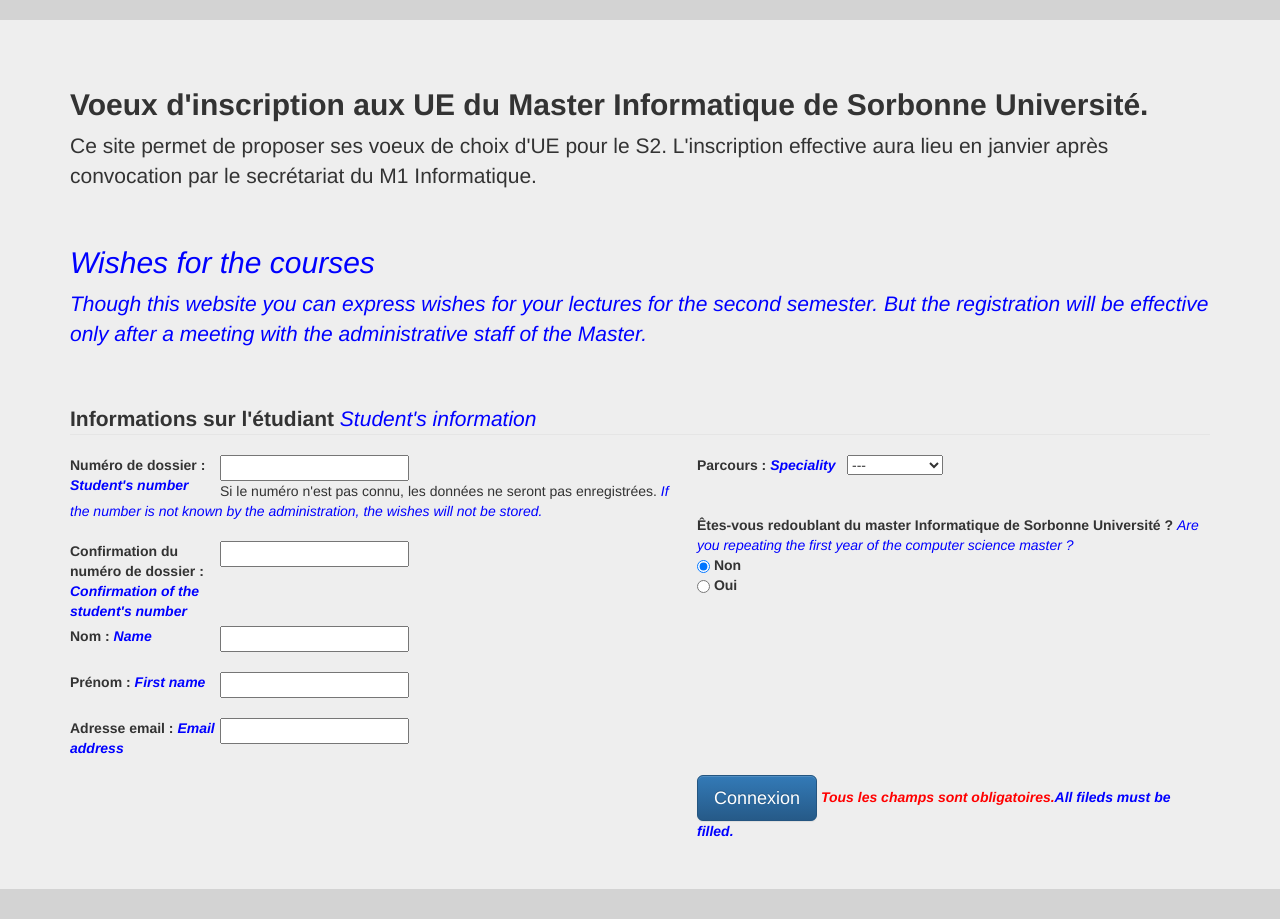
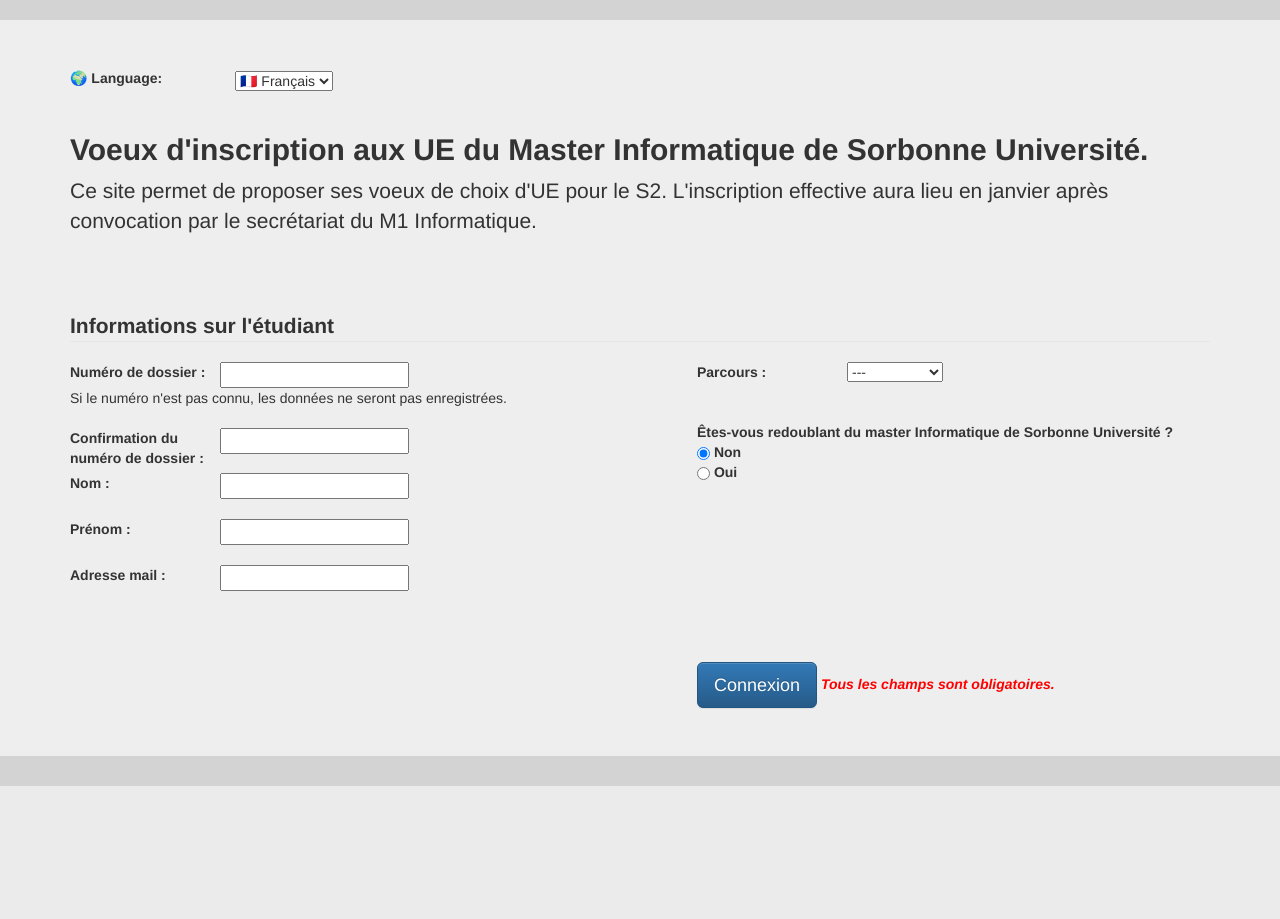
Before and after one commit to TiantianTitan/projet_gpstl, a PHP site: page /index_site_ouvert.php in a window 1280 px wide. Shown: the part 51-970 px from the top of the page. After the commit the page ends 837 px from the top, so only its background shows below. Run offline with PHP 8.4, Linux system fonts and the light colour scheme.

Commit message:
traduction index

```diff
--- a/Site_web_voeux/index_site_ouvert.php
+++ b/Site_web_voeux/index_site_ouvert.php
@@ -41,7 +41,16 @@ require_once ('semestre.php');
             <!-- Main jumbotron for a primary marketing message or call to action -->
     <div class="jumbotron">
       <div class="container">
-        <h2><b>Voeux d'inscription aux UE du Master Informatique de Sorbonne Universit&eacute;.</b></h2>
+      <div id="language-selector" style="display: flex; align-items: center; gap: 5px;">
+        <label for="language" style="margin-right: 10px;">🌍 Language:</label>
+        <select id="language" onchange="changeLanguage()">
+            <option value="fr" selected>🇫🇷 Français</option>
+            <option value="en">🇬🇧 English</option>
+        </select>
+      </div>
+      </br>
+      <h1 class="text" data-translate-key="welcome"></h1>
+        <h2><b data-translate-key="voeux">Voeux d'inscription aux UE du Master Informatique de Sorbonne Universit&eacute;.</b></h2>
 
 <!--
         <p>Ce site permet de proposer ses voeux de choix d'UE pour le S1.
@@ -53,12 +62,12 @@ require_once ('semestre.php');
         <br/><br/>
  -->
 
-        <p>Ce site permet de proposer ses voeux de choix d'UE pour le S2.
+        <p data-translate-key="description">Ce site permet de proposer ses voeux de choix d'UE pour le S2.
         L'inscription effective aura lieu en janvier apr&egrave;s convocation par le secr&eacute;tariat du M1 Informatique.</p>
         <br/>
-         <h2><i><span style="color:#0000FF">Wishes for the courses</span></i></h2>
+         <!-- <h2><i><span style="color:#0000FF">Wishes for the courses</span></i></h2>
         <p><i><span style="color:#0000FF">Though this website you can express wishes for your lectures for the second semester.
-        But the registration will be effective only after a meeting with the administrative staff of the Master.</span></i></p>
+        But the registration will be effective only after a meeting with the administrative staff of the Master.</span></i></p> -->
         <br/><br/>
 
         <div id="div_formI" class="form-inline" role="form" style="width:100%;">
@@ -71,12 +80,16 @@ require_once ('semestre.php');
 
 
 
-                <legend><b>Informations sur l'&eacute;tudiant</b> <i><span style="color:#0000FF">Student's information</span></i></legend>
+                <legend><b data-translate-key="info">Informations sur l'&eacute;tudiant</b>
+                        <!-- <i><span style="color:#0000FF">Student's information</span></i> -->
+                </legend>
 
 
             <div style="display:inline-block;float:left;width:54%;">
                     <div class="form-group">
-                    <label>Num&eacute;ro de dossier : <i><span style="color:#0000FF">Student's number</span></i></label>
+                    <label data-translate-key="numetu">Num&eacute;ro de dossier :
+                      <!-- <i><span style="color:#0000FF">Student's number</span></i> -->
+                    </label>
                     <?php
                     if (isset($_GET['num']))
 
@@ -92,13 +105,16 @@ require_once ('semestre.php');
                         echo "<input pattern='{7,}' class='field' id='num' type='text' name='numetu'/>";
                     ?>
                     <div class="con_error" id="con_error_num"></div> <!--Sert a l'affichage des messages d'erreur-->
-                    <span class="note" id="noteN">Si le num&eacute;ro n'est pas connu, les donn&eacute;es ne seront pas enregistr&eacute;es.
-                    <i><span style="color:#0000FF">If the number is not known by the administration, the wishes will not be stored.</span></i></span>
+                    <span class="note" id="noteN" data-translate-key="numetu_info">Si le num&eacute;ro n'est pas connu, les donn&eacute;es ne seront pas enregistr&eacute;es.
+                    <!-- <i><span style="color:#0000FF">If the number is not known by the administration, the wishes will not be stored.</span></i> -->
+                    </span>
 
 
                     <br/> <br/>
 
-                    <label>Confirmation du num&eacute;ro de dossier : <i><span style="color:#0000FF">Confirmation of the student's number</span></i></label>
+                    <label data-translate-key="numetu2">Confirmation du num&eacute;ro de dossier :
+                      <!-- <i><span style="color:#0000FF">Confirmation of the student's number</span></i> -->
+                    </label>
                     <?php
                     if (isset($_GET['num']))
                         //echo "<input value='" . $_GET['num'] . "' pattern='(2|3)\d{6,}' class='field' id='num2' type='text' name='numetu2'/>";
@@ -116,7 +132,9 @@ require_once ('semestre.php');
 
 
 
-                    <label>Nom : <i><span style="color:#0000FF">Name</span></i></label>
+                    <label data-translate-key="nom">Nom :
+                      <!-- <i><span style="color:#0000FF">Name</span></i> -->
+                    </label>
                     <?php
                     if (isset($_GET['nom']))
                         echo "<input value='" . $_GET['nom'] . "' class='field' id='nom' type='text' name='nometu'/>";
@@ -127,7 +145,9 @@ require_once ('semestre.php');
                     <br/>
 
 
-                    <label>Pr&eacute;nom : <i><span style="color:#0000FF">First name</span></i></label>
+                    <label data-translate-key="prenom">Pr&eacute;nom :
+                      <!-- <i><span style="color:#0000FF">First name</span></i> -->
+                    </label>
                     <?php
                     if (isset($_GET['prenom']))
                         echo "<input value='" . $_GET['prenom'] . "' class='field' id='prenom' type='text' name='prenometu'/>";
@@ -138,7 +158,9 @@ require_once ('semestre.php');
                     <br/>
 
 
-                    <label>Adresse email : <i><span style="color:#0000FF">Email address</span></i></label>
+                    <label data-translate-key="email">Adresse email :
+                      <!-- <i><span style="color:#0000FF">Email address</span></i> -->
+                    </label>
                     <?php
                     if (isset($_GET['mail']))
                         echo "<input value='" . $_GET['mail'] . "' class='field' type='email' id='email' name='email'/>";
@@ -157,7 +179,9 @@ require_once ('semestre.php');
             <div style="display:inline-block;float:right;width: 45%;">
 
 
-            		<label>Parcours : <i><span style="color:#0000FF">Speciality</span></i></label>
+            		<label data-translate-key="parcours">Parcours :
+                  <!-- <i><span style="color:#0000FF">Speciality</span></i> -->
+                </label>
                     <select class="selectop" id="spe" name="spe">
                         <option value='ANDROIDE' <?php if (isset( $_GET['spe'] ) and $_GET['spe'] == '---'){} ?> >---</option>
                         <option value='ANDROIDE' <?php if (isset( $_GET['spe'] ) and $_GET['spe'] == 'ANDROIDE'){echo "selected='selected'";} ?> >ANDROIDE</option>
@@ -175,21 +199,22 @@ require_once ('semestre.php');
                     <br/><br/><br/>
 
 
-                    <b>&Ecirc;tes-vous redoublant du master Informatique de Sorbonne Universit&eacute; ?</b>
-                    <i><span style="color:#0000FF">Are you repeating the first year of the computer science master ? </span></i><br/>
+                    <b data-translate-key="redouble">&Ecirc;tes-vous redoublant du master Informatique de Sorbonne Universit&eacute; ?</b>
+                    <!-- <i><span style="color:#0000FF">Are you repeating the first year of the computer science master ? </span></i> -->
+                    <br/>
                     <?php
                     if (isset( $_GET['redouble'] ) and $_GET['redouble'] == 'true')
                         echo "<input class='radio' id='r1' type='radio' name='redoublant' value='non'/>".
-                        "<span class='opt' id='optR1'> <b> Non</b></span>".
+                        "<span class='opt' id='optR1'> <b data-translate-key='non'> Non</b></span>".
                         "<br>".
                         "<input class='radio' id='r2' type='radio' name='redoublant' value='oui' checked='checked' />".
-                        "<span class='opt' id='optR2'><b> Oui</b></span>";
+                        "<span class='opt' id='optR2'><b data-translate-key='oui'> Oui</b></span>";
                     else
                         echo "<input class='radio' id='r1' type='radio' name='redoublant' value='non'  checked='checked'/>".
-                        "<span class='opt' id='optR1'> <b> Non</b> </span>".
+                        "<span class='opt' id='optR1'> <b data-translate-key='non'> Non</b> </span>".
                         "<br>".
                         "<input class='radio' id='r2' type='radio' name='redoublant' value='oui' />".
-                        "<span class='opt' id='optR2'> <b> Oui</b></span>";
+                        "<span class='opt' id='optR2'> <b data-translate-key='oui'> Oui</b></span>";
                     ?>
                     <br/><br/><br/>
 
@@ -223,9 +248,11 @@ require_once ('semestre.php');
 
 
                 <div id="div_buttons">
-                    <input class="btn btn-lg btn-primary" id="b0" type="submit" name="submit" value="Connexion"/>
-                    <span class="note" id="noteF"><font color="red"><b><i>Tous les champs sont obligatoires.</i><i><span style="color:#0000FF">All
-                    fileds must be filled.</span></i></b></font></span>
+                    <input data-translate-key="connex" class="btn btn-lg btn-primary" id="b0" type="submit" name="submit" value="Connexion"/>
+                    <span class="note" id="noteF"><font color="red"><b><i data-translate-key="champs" >Tous les champs sont obligatoires.</i>
+                    <!-- <i><span style="color:#0000FF">Allfileds must be filled.</span></i> -->
+                    </b>
+                  </font></span>
                 </div>
             </div>
 
--- a/Site_web_voeux/js/index.js
+++ b/Site_web_voeux/js/index.js
@@ -6,14 +6,14 @@
 
 //Get & Check formulaire Connexion
 function connect(formulaire) {
-            var forbidenchars=/\W/g;  //The \W metacharacter is used to find a non-word character.
+  var forbidenchars = /\W/g; //The \W metacharacter is used to find a non-word character.
   //A word character is a character from a-z, A-Z, 0-9, including the _ (underscore) character.
   //see http://dev.mysql.com/doc/refman/5.5/en/identifiers.html for more details
 
-            var num = (formulaire.numetu.value.trim()).replace(forbidenchars, '_');
-            var vnum = (formulaire.numetu2.value.trim()).replace(forbidenchars, '_'); //verification du numero etudiant : vnum
-            var nom = (formulaire.nometu.value.trim()).replace(forbidenchars, '_'); //suppr aussi les é à è ç ù , etc : pas terrible mais pas le choix
-            var prenom = (formulaire.prenometu.value.trim()).replace(forbidenchars, '_'); //suppr aussi les é à è ç ù , etc : pas terrible mais pas le choix
+  var num = formulaire.numetu.value.trim().replace(forbidenchars, "_");
+  var vnum = formulaire.numetu2.value.trim().replace(forbidenchars, "_"); //verification du numero etudiant : vnum
+  var nom = formulaire.nometu.value.trim().replace(forbidenchars, "_"); //suppr aussi les é à è ç ù , etc : pas terrible mais pas le choix
+  var prenom = formulaire.prenometu.value.trim().replace(forbidenchars, "_"); //suppr aussi les é à è ç ù , etc : pas terrible mais pas le choix
   var mail = formulaire.email.value.trim();
   var spe = formulaire.spe.value;
   var redouble = document.getElementById("r2").checked; //est un redoublant
@@ -21,25 +21,43 @@
 
   //Nombre d'ues (5:Pas de Magistere, 6:Magistere)(5 par defaut)
   var nbue = 5;
-            if (magister)
-                nbue++;
+  if (magister) nbue++;
 
   /*alert("MsgFrom : Connect.js/connect,\n msg:{num=" + num + " vnum=" + vnum + " nbues=" + nbue +
              " nom=" + nom + " prenom=" + prenom + " mail=" + mail + "\n\
              spe=" + spe + " redouble=" + redouble + " magister=" + magister + "}");*/
 
-            var conform = verif_num(num) && verif_vnum(num, vnum)
-                    && verif_text("nom", nom) && verif_text("prenom", prenom) && verif_mail(mail)
-                    && verif_magistere(redouble, magister);
+  var conform =
+    verif_num(num) &&
+    verif_vnum(num, vnum) &&
+    verif_text("nom", nom) &&
+    verif_text("prenom", prenom) &&
+    verif_mail(mail) &&
+    verif_magistere(redouble, magister);
 
-            if (conform) { //les entrees du formulaire sont toutes conformes
+  if (conform) {
+    //les entrees du formulaire sont toutes conformes
     //redirection vers start_session avec les parametres utiles du formulaire
-                window.location.href = "start_session.php?num=" + num + "&nom=" + nom + "&prenom=" + prenom + "&mail=" + mail +
-                        "&spe=" + spe + "&redouble=" + redouble + "&magister=" + magister + "&nbue=" + nbue;
+    window.location.href =
+      "start_session.php?num=" +
+      num +
+      "&nom=" +
+      nom +
+      "&prenom=" +
+      prenom +
+      "&mail=" +
+      mail +
+      "&spe=" +
+      spe +
+      "&redouble=" +
+      redouble +
+      "&magister=" +
+      magister +
+      "&nbue=" +
+      nbue;
   }
   //alert("conform=" + conform);
 }
-
 
 //Fonctions de verification de conformite du formulaire
 
@@ -59,15 +77,17 @@ function verif_num(num) {
 */
 
 function verif_num(num) {
-    if (num.length > 6 & num.length <20) {
+  if ((num.length > 6) & (num.length < 20)) {
     printHTML("#con_error_num", ""); //remise a blanc du precedent message d'erreur eventuel
     return true;
   }
-    func_erreur_connexion("#con_error_num", "<font color = \"red\">Num&eacute;ro d'&eacute;tudiant invalide.</font>");
+  func_erreur_connexion(
+    "#con_error_num",
+    '<font color = "red">Num&eacute;ro d\'&eacute;tudiant invalide.</font>'
+  );
   //alert("num rouge");
   return false;
 }
-
 
 //Verification unicite numero etudiant
 function verif_vnum(num, num2) {
@@ -75,11 +95,13 @@ function verif_vnum(num, num2) {
     printHTML("#con_error_num2", ""); //remise a blanc du precedent message d'erreur eventuel
     return true;
   }
-    func_erreur_connexion("#con_error_num2", "<font color='red'>La v&eacute;rification n'est pas identique au num&eacute;ro d'&eacute;tudiant.</font>");
+  func_erreur_connexion(
+    "#con_error_num2",
+    "<font color='red'>La v&eacute;rification n'est pas identique au num&eacute;ro d'&eacute;tudiant.</font>"
+  );
   //alert("vnum rouge");
   return false;
 }
-
 
 //Verification taille des inputs de type texte (nom, prenom, etc)
 function verif_text(desc, texte) {
@@ -87,7 +109,12 @@ function verif_text(desc, texte) {
     printHTML("#con_error_" + desc, ""); //remise a blanc du precedent message d'erreur eventuel
     return true;
   }
-    func_erreur_connexion("#con_error_" + desc, "<font color = 'red'>Votre " + desc + " doit &ecirc;tre renseign&eacute;.</font>");
+  func_erreur_connexion(
+    "#con_error_" + desc,
+    "<font color = 'red'>Votre " +
+      desc +
+      " doit &ecirc;tre renseign&eacute;.</font>"
+  );
   // alert(desc + " is empty");
   return false;
 }
@@ -98,7 +125,10 @@ function verif_magistere(redouble, magistere) {
     printHTML("#con_error_magistere", ""); //remise a blanc du precedent message d'erreur eventuel
     return true;
   }
-    func_erreur_connexion("#con_error_magistere", "<font color='red'>Vous ne pouvez pas &ecirc;tre redoublant et candidat au parcours d'exellence.</font>");
+  func_erreur_connexion(
+    "#con_error_magistere",
+    "<font color='red'>Vous ne pouvez pas &ecirc;tre redoublant et candidat au parcours d'exellence.</font>"
+  );
   // alert(desc + " is empty");
   return false;
 }
@@ -116,7 +146,10 @@ function verif_mail(mail) {
     printHTML("#con_error_email", ""); //remise a blanc du precedent message d'erreur eventuel.
     return true;
   }
-    func_erreur_connexion("#con_error_email", "<font color='red'>Votre email doit &ecirc;tre renseign&eacute; ! Un mail de v&eacute;rification vous sera envoy&eacute;.</font>");
+  func_erreur_connexion(
+    "#con_error_email",
+    "<font color='red'>Votre email doit &ecirc;tre renseign&eacute; ! Un mail de v&eacute;rification vous sera envoy&eacute;.</font>"
+  );
   //alert("mail="+mail);
   return false;
 }
@@ -124,6 +157,72 @@ function verif_mail(mail) {
 //affichage d'un message d'erreur personnalise pour le fieldset en cause (modifications sur le dom)
 function func_erreur_connexion(dom, msg) {
   //alert("Connect.js/func_erreur_connexion, \n msg=" + msg);
-    var msg = "<span class=\"con_error_msg\">" + msg + "</span>";
+  var msg = '<span class="con_error_msg">' + msg + "</span>";
   printHTML(dom, msg);
 }
+
+// Stocke les traductions
+const translations = {
+  fr: {
+    voeux:
+        "Voeux d'inscription aux UE du Master Informatique de Sorbonne Université.",
+    description:
+        "Ce site permet de proposer ses voeux de choix d'UE pour le S2. L'inscription effective aura lieu en janvier après convocation par le secrétariat du M1 Informatique.",
+    info:
+        "Informations sur l'étudiant",
+    numetu: "Numéro de dossier : ",
+    numetu_info: "Si le numéro n'est pas connu, les données ne seront pas enregistrées.",
+    numetu2: "Confirmation du numéro de dossier : ",
+    nom : "Nom : ",
+    prenom: "Prénom : ",
+    email: "Adresse mail : ",
+    parcours: "Parcours : ",
+    redouble: "Êtes-vous redoublant du master Informatique de Sorbonne Université ?",
+    oui : "Oui",
+    non: "Non",
+    connex: "Connexion",
+    champs: "Tous les champs sont obligatoires."
+
+  },
+  en: {
+    voeux: "Wishes for the courses",
+    description: "Though this website you can express wishes for your lectures for the second semester. But the registration will be effective only after a meeting with the administrative staff of the Master.",
+    info: "Student's informations",
+    numetu: "Student's number : ",
+    numetu_info: "If the number is not known by the administration, the wishes will not be stored.",
+    numetu2: "Confirmation of the student's number : ",
+    nom : "Name : ",
+    prenom: "First name : ",
+    email: "Email address : ",
+    parcours: "Speciality : ",
+    redouble: "Are you repeating the first year of the computer science master ?",
+    oui : "Yes",
+    non: "No",
+    connex: "Connection",
+    champs: "All fields must be filled."
+  },
+};
+
+// Change la langue et met à jour les textes
+function changeLanguage() {
+  const selectedLanguage = document.getElementById("language").value;
+
+  // Parcours les éléments traduisibles
+  document.querySelectorAll("[data-translate-key]").forEach((element) => {
+    const key = element.getAttribute("data-translate-key");
+    const translation = translations[selectedLanguage][key];
+
+    if (translation) {
+      element.textContent = translation;
+    }
+
+    // Applique une classe pour styliser le texte
+    element.classList.remove("fr", "en");
+    element.classList.add(selectedLanguage);
+  });
+}
+
+// Initialisation par défaut (Français)
+window.onload = () => {
+  changeLanguage();
+};
```
Lines whose indentation alone changed are shown as unchanged.
